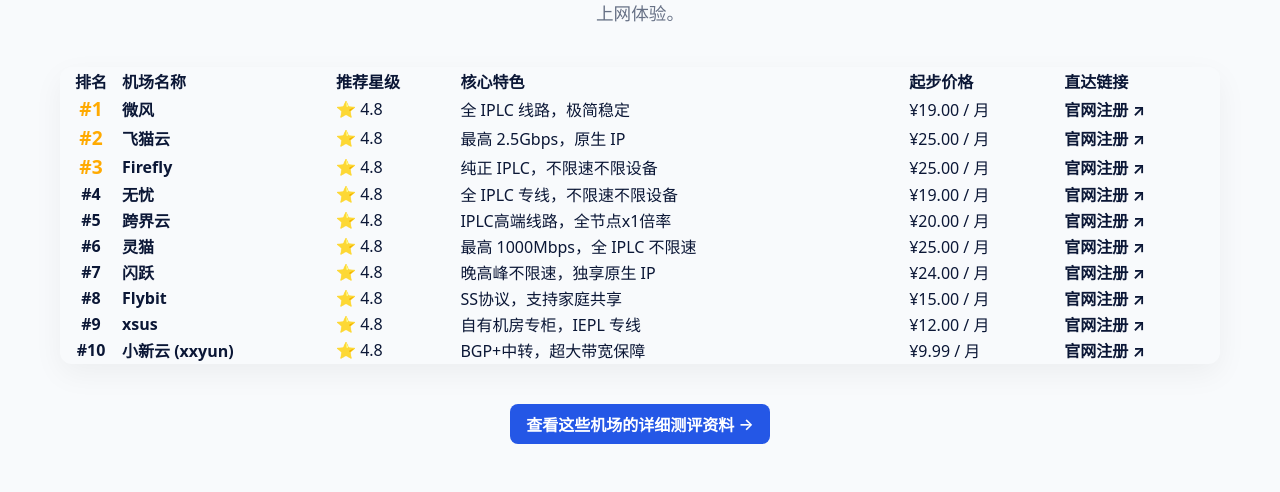
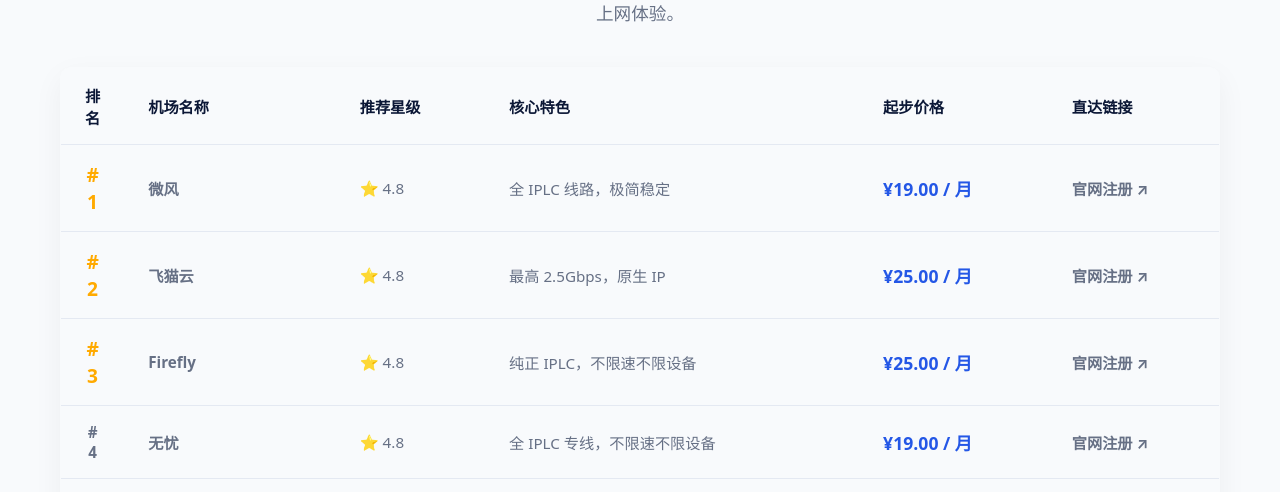
Before and after one commit to kelvinchong6880-gif/haoyongjichang.com, an Astro site: page /top-10-airports in a window 1280 px wide. Shown: the part 263-755 px from the top of the page. Built offline with nearby package versions, Linux system fonts and the light colour scheme; Astro itself is replaced by a stand-in of ours.

Commit message:
Fix missing CSS for Top 10 rankings table

```diff
--- a/src/pages/top-10-airports/index.astro
+++ b/src/pages/top-10-airports/index.astro
@@ -115,4 +115,35 @@ import BaseLayout from '../../layouts/BaseLayout.astro';
       <a class="button" href="/">查看这些机场的详细测评资料 <span>→</span></a>
     </div>
   </div>
+
+  <style is:inline>
+    .bcp-plans {
+      width: 100%;
+      border-collapse: collapse;
+      min-width: 600px;
+    }
+    .bcp-plans th, .bcp-plans td {
+      padding: 16px 24px;
+      text-align: left;
+      border-bottom: 1px solid var(--line);
+    }
+    .bcp-plans th {
+      font-weight: 600;
+      color: var(--ink);
+      background: #f8fafc;
+      font-size: 0.95rem;
+    }
+    .bcp-plans td {
+      color: var(--muted);
+      font-size: 0.95rem;
+    }
+    .bcp-plans tr:last-child td {
+      border-bottom: none;
+    }
+    .price-highlight {
+      font-weight: 700;
+      color: #2457e6 !important;
+      font-size: 1.1rem !important;
+    }
+  </style>
 </BaseLayout>
```
